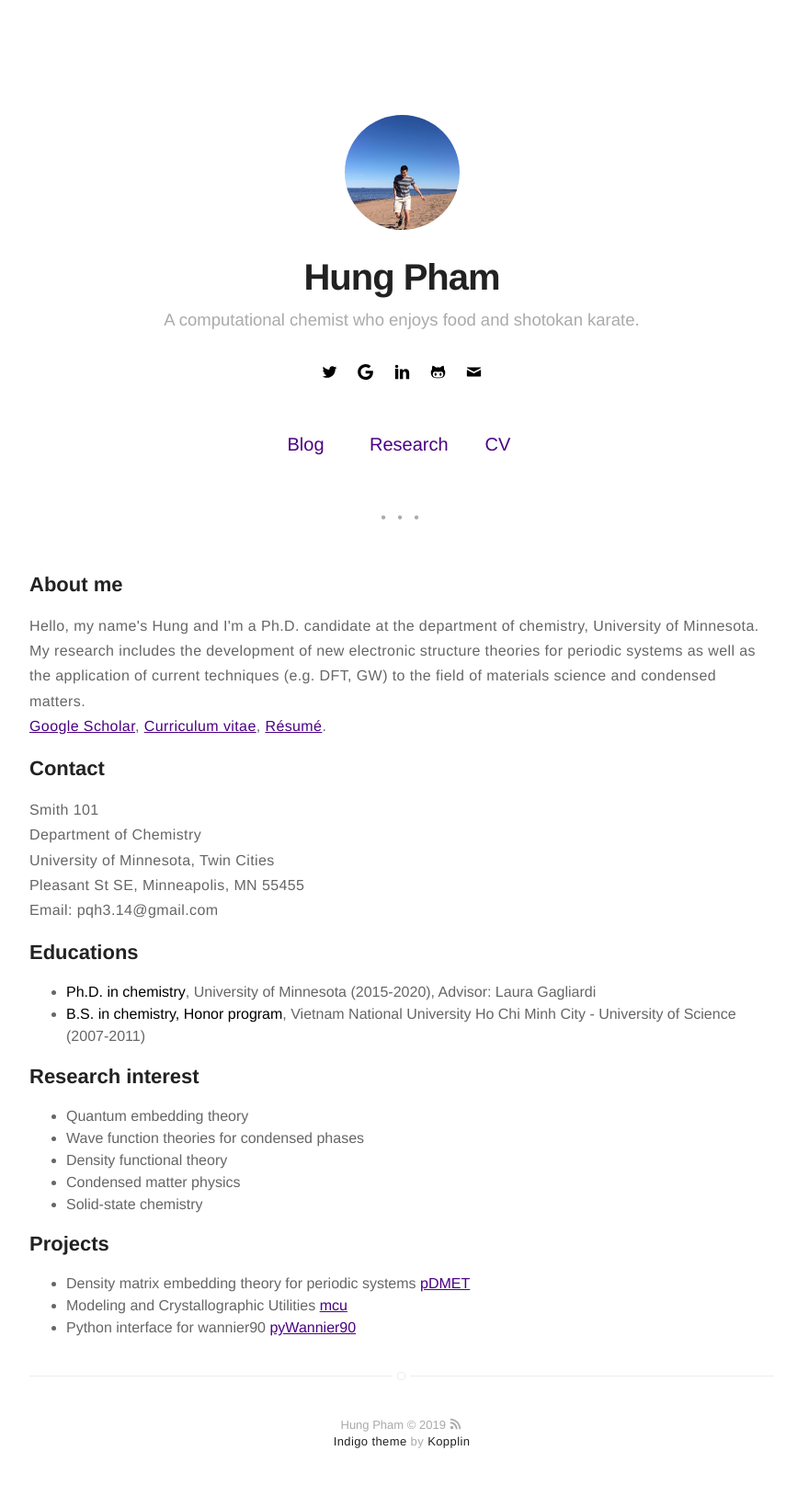
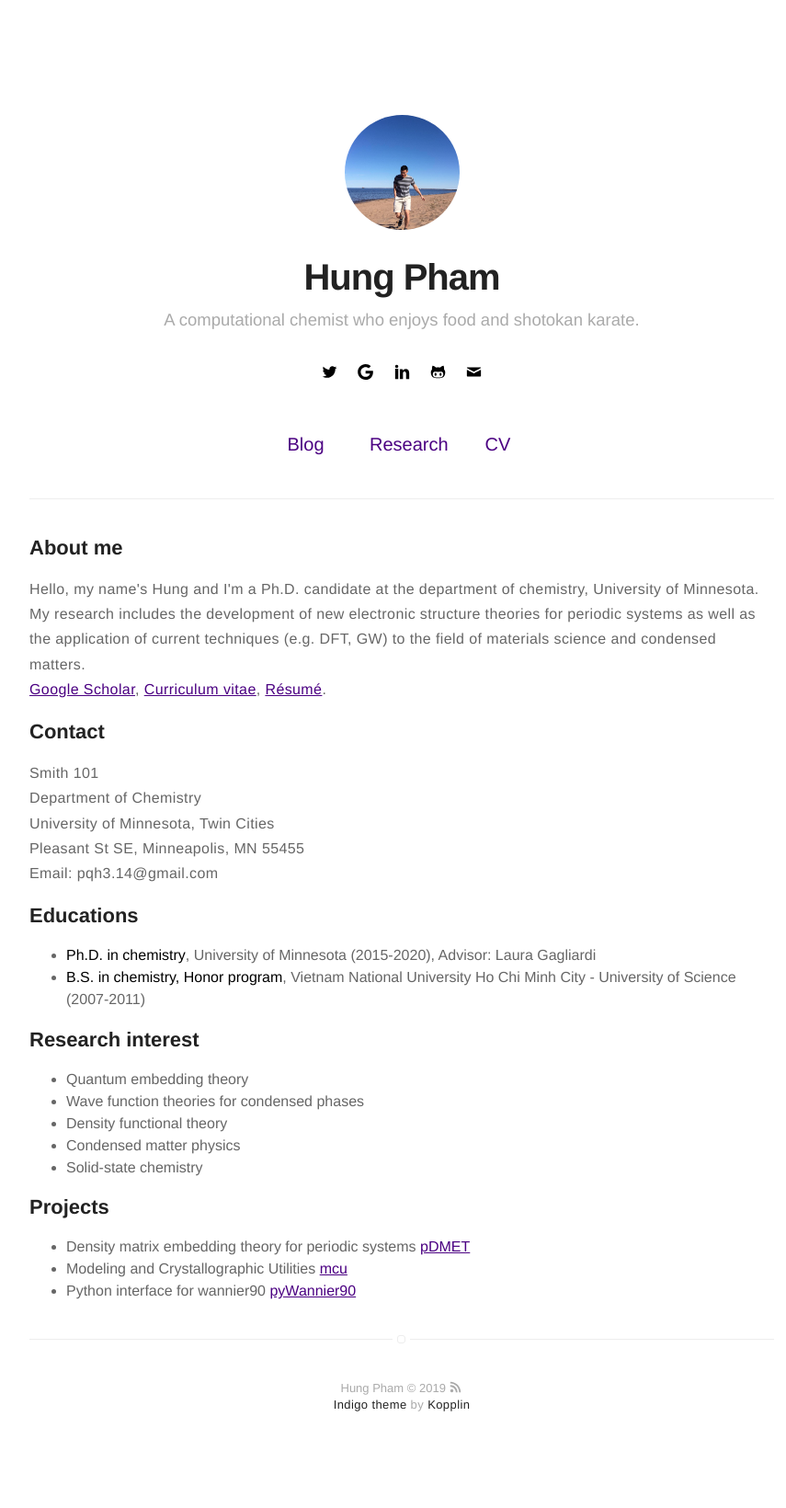
Before and after one commit to hungpham2017/hungpham2017.github.io, a Jekyll site: the page built from index.html, in a window 1280 px wide. Shown: the whole page at 92% size, without its empty margins (203-1058 px from the left). Built offline with Jekyll 4.4.1, drawn with Linux system fonts in a browser that asks for light colours; after the commit the page ends 1600 px from its top, so only the background shows below that.

```diff
--- a/index.html
+++ b/index.html
@@ -3,7 +3,7 @@
 title: Home
 ---
 
-<div class="breaker"></div>
+<hr>
 
 {{about.content}}
 
```
